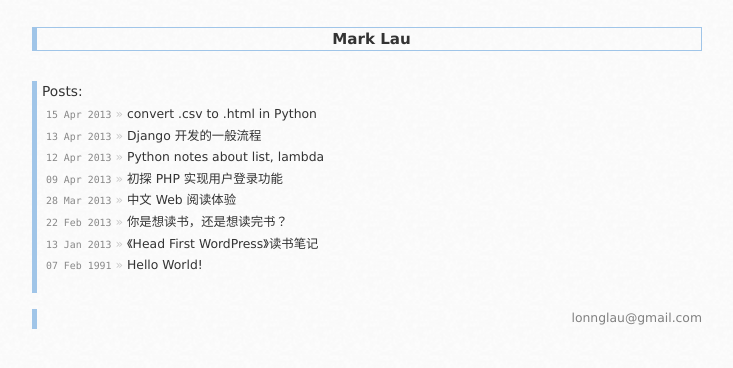
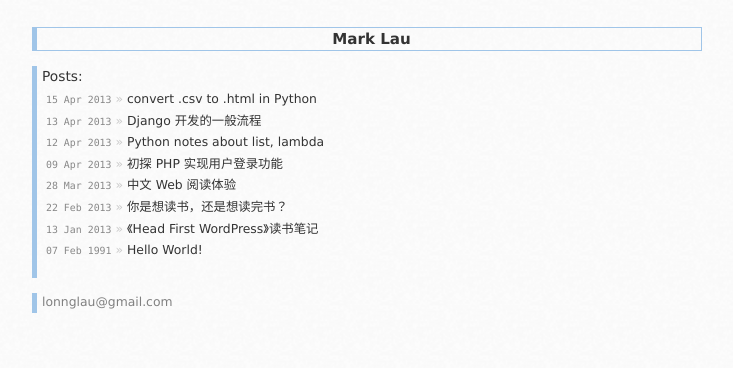
Before and after one commit to yuel/lonn.github.com, a Jekyll site: the page built from index.html, in a window 1280 px wide. Shown: the top 368 px of the page, without its empty margins (273-1006 px from the left). Built offline with Jekyll 4.4.1, drawn with Linux system fonts in a browser that asks for light colours.

Commit message:
Update screen.css

```diff
--- a/css/screen.css
+++ b/css/screen.css
@@ -72,7 +72,7 @@ ul.posts li a:hover {
 #header {
     text-align: center;
     border: 1px solid #A0C5E8;
-    margin-bottom: 30px;
+    margin-bottom: 15px;
     border-left: 5px #A0C5E8 solid;
     padding-left: 5px;
 }
@@ -91,7 +91,7 @@ ul.posts li a:hover {
 #container {
     width: 500px;
     float: left;
-    margin-bottom: 16px;
+    margin-bottom: 15px;
     border-left: 5px #A0C5E8 solid;
     padding-left: 5px;
 }
@@ -106,7 +106,6 @@ ul.posts li a:hover {
     font-size: 0.9em;
     line-height: 1.6em;
     margin: 0 auto;
-    text-align: right;
     border-left: 5px #A0C5E8 solid;
     padding-left: 5px;
 }
```
